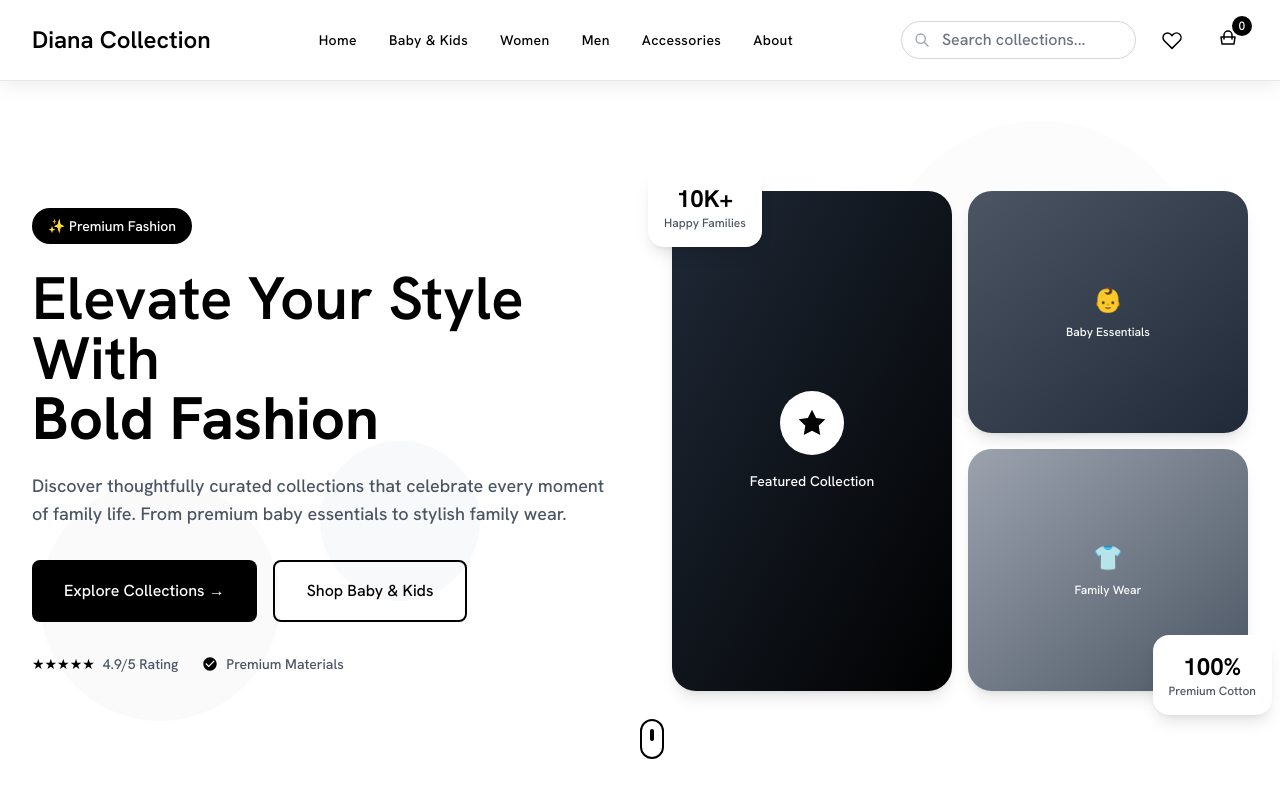
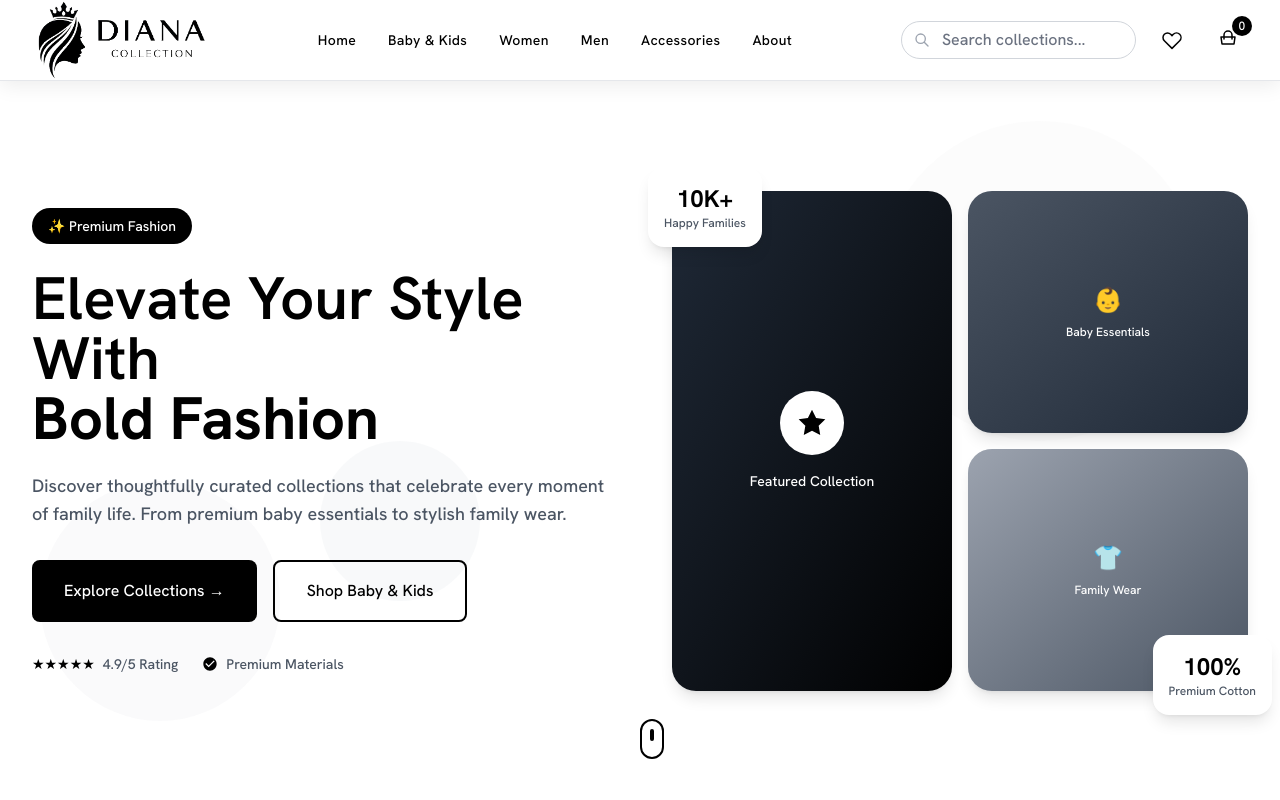
Before and after one commit to SubodhShil/Diana-Collection, a Next.js app: page / in a window 1280 px wide. Shown: the top 800 px of the page. Built offline with nearby package versions, Linux system fonts and the light colour scheme; a web font is replaced by a local one.

Commit message:
Added Diana Collection new logo

```diff
--- a/components/Layout/Header.tsx
+++ b/components/Layout/Header.tsx
@@ -3,6 +3,7 @@
 import { useState } from 'react';
 import Link from 'next/link';
 import { useRouter } from 'next/navigation';
+import Image from 'next/image';
 import SearchBar from '@/components/UI/SearchBar';
 
 const Header = () => {
@@ -33,8 +34,15 @@ const Header = () => {
         <div className="flex justify-between items-center h-16 md:h-20">
           {/* Logo */}
           <div className="flex-shrink-0">
-            <Link href="/" className="text-xl md:text-2xl font-semibold text-black hover:text-gray-600 smooth-transition">
-              Diana Collection
+            <Link href="/">
+              <Image
+                src="/logo.png"
+                alt="Diana Collection"
+                width={280}
+                height={120}
+                className="h-10 md:h-20 w-auto"
+                priority
+              />
             </Link>
           </div>
 
```
Also changed, not shown: public/logo.png (added).
